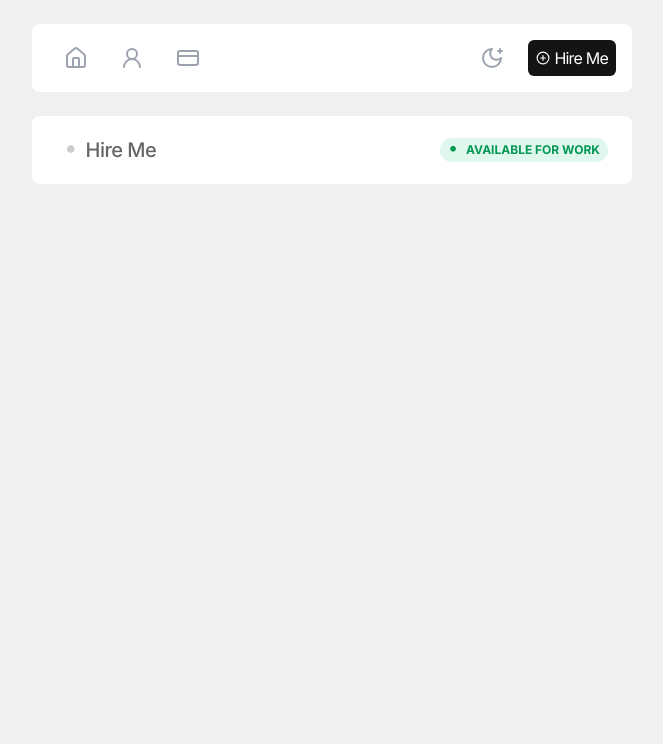
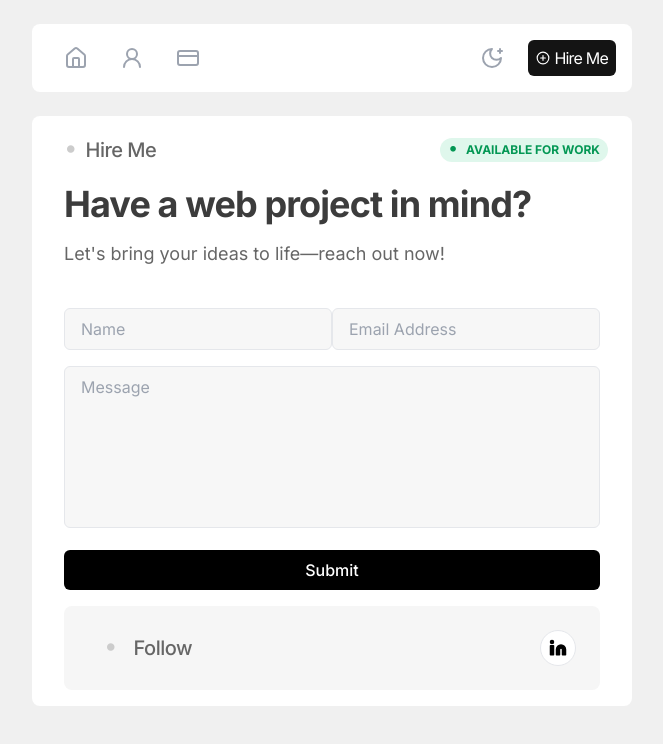
Before and after one commit to ThiruThanikaiarasu/thirunavukkarasu-portfolio, a React (Vite) app: page /contact in a window 1280 px wide. Shown: the top 744 px of the page, without its empty margins (308-971 px from the left). Built offline with nearby package versions, Linux system fonts and the light colour scheme.

Commit message:
ADD - Added Hire me page.

```diff
--- /dev/null
+++ b/src/components/HireMeFormComponent/HireMeFormComponent.jsx
@@ -0,0 +1,73 @@
+import React from 'react'
+import Button from '../../elements/Button'
+import FooterComponent from '../FooterComponent/FooterComponent'
+
+const HireMeFormComponent = () => {
+    return (
+        <div
+            className="px-4 flex flex-col gap-4 mt-6"
+        >
+            <div
+                className="flex justify-between"
+            >
+                <input
+                    type="text"
+                    placeholder='Name'
+                    className="
+                                px-4 py-2
+                                bg-[#F7F7F7] dark:bg-[#2C2C2C]
+                                border dark:border-[#2C2C2C]
+                                rounded-md
+                            "
+                />
+                <input
+                    type="text"
+                    placeholder='Email Address'
+                    className="
+                                px-4 py-2
+                                bg-[#F7F7F7] dark:bg-[#2C2C2C]
+                                border dark:border-[#2C2C2C]
+                                rounded-md
+                            "
+                />
+            </div>
+
+            <div
+                className="w-[100%]"
+            >
+                <textarea
+                    className="
+                                w-full
+                                px-4 py-2
+                                bg-[#F7F7F7] dark:bg-[#2C2C2C]
+                                border dark:border-[#2C2C2C]
+                                resize-none
+                                rounded-md
+                            "
+                    placeholder="Message"
+                    name=""
+                    id=""
+                    rows='6'
+                >
+
+                </textarea>
+            </div>
+
+            <Button
+                className="
+                            py-2
+                            font-medium
+                            text-[#ffffff]
+                            bg-[#000000] dark:bg-[#424242]
+                            rounded-md
+                        "
+            >
+                Submit
+            </Button>
+
+            <FooterComponent />
+        </div>
+    )
+}
+
+export default HireMeFormComponent
--- a/src/pages/Contact/ContactPage.jsx
+++ b/src/pages/Contact/ContactPage.jsx
@@ -1,10 +1,37 @@
 import React from 'react'
 import HeaderComponent from '../../components/HeaderComponent/HeaderComponent'
+import HireMeFormComponent from '../../components/HireMeFormComponent/HireMeFormComponent'
 
 const ContactPage = () => {
   return (
-    <div>
+    <div
+        className="flex flex-col gap-4"
+    >
         <HeaderComponent title="Hire Me" />
+
+        <main
+            className="flex flex-col gap-4 px-4"
+        >
+            <h1
+                className="
+                            text-4xl font-bold
+                            tracking-tight
+                            text-[#3c3c3c] dark:text-[#ffffff]
+                        "
+            >
+                Have a web project in mind?
+            </h1>
+            <p
+                className="
+                            text-lg
+                            text-[#666666] dark:text-[#c0c0c0]
+                        "
+            >
+                Let's bring your ideas to life—reach out now!
+            </p>
+        </main>
+
+        <HireMeFormComponent />
     </div>
   )
 }
```
